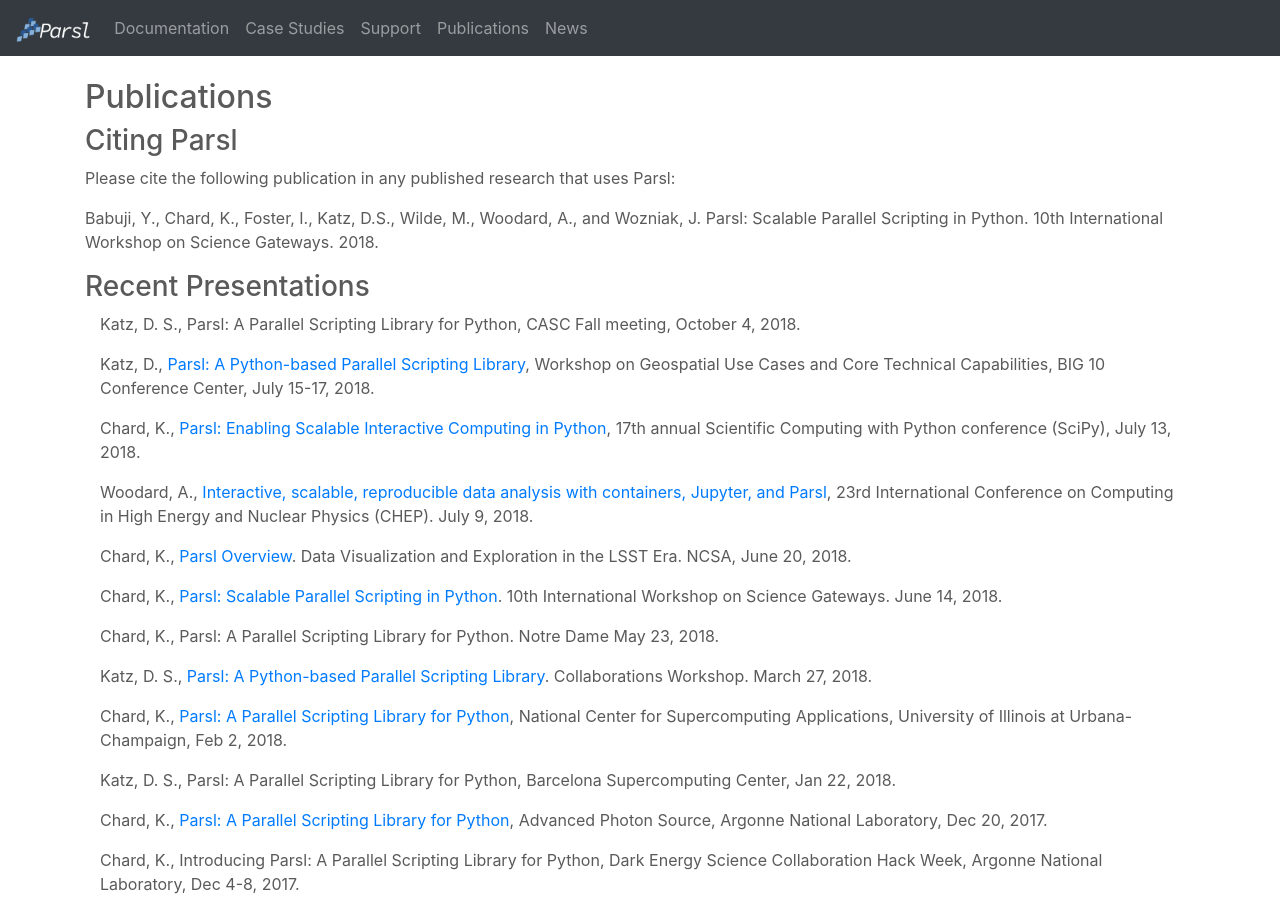
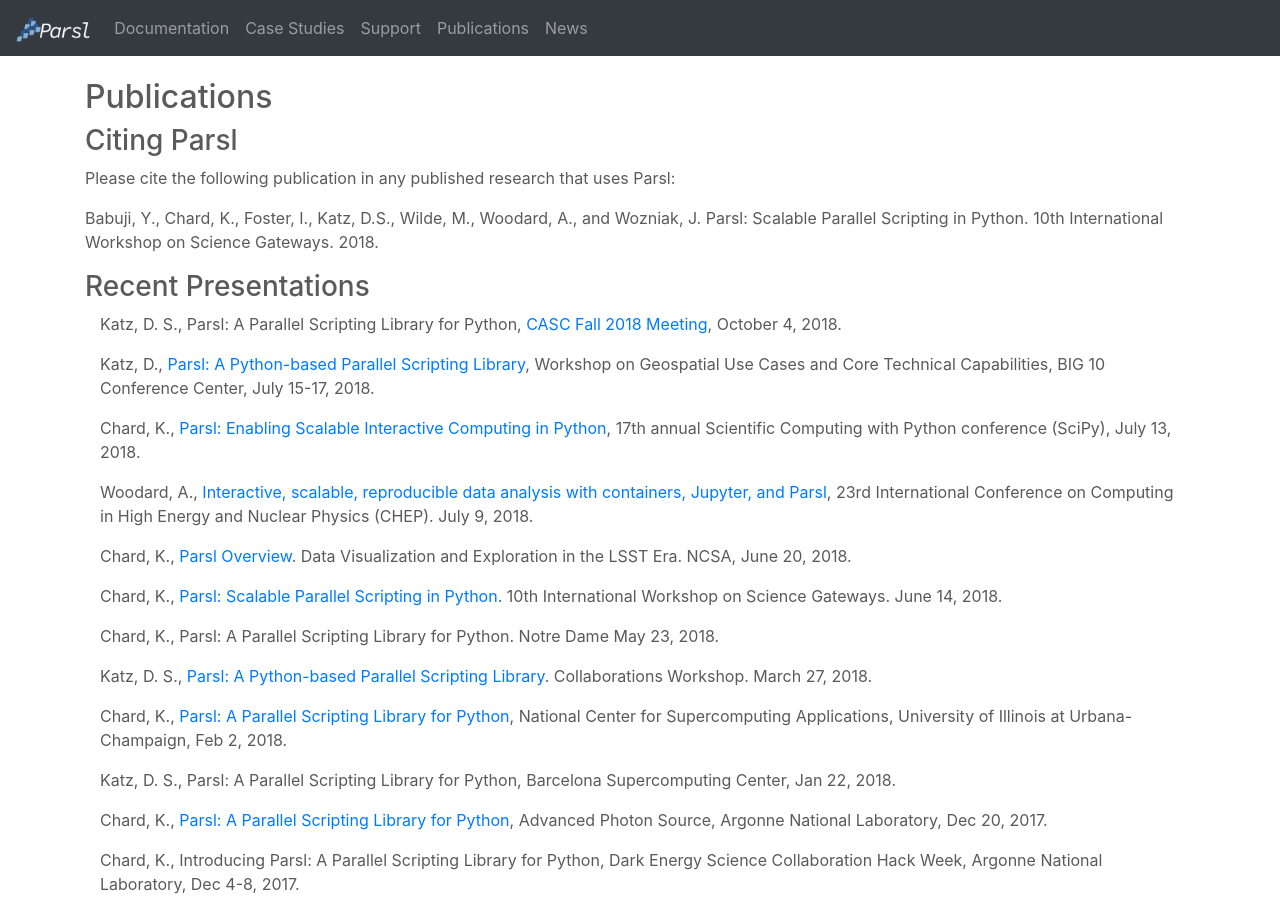
Before and after one commit to Parsl/parsl.github.io, a Jekyll site: the page built from publications.html, in a window 1280 px wide and 900 px high. Built offline with Jekyll 4.4.1, drawn with Linux system fonts in a browser that asks for light colours.

Commit message:
Update publications.html

```diff
--- a/publications.html
+++ b/publications.html
@@ -142,7 +142,7 @@
                 <div class="media col-sm-12">
                     <div class="media-body">
                         <p>Katz, D. S., Parsl: A Parallel Scripting Library for Python</a>,
-                        CASC Fall meeting,
+			<a href="https://casc.org/events/EventDetails.aspx?id=1056296">CASC Fall 2018 Meeting</a>,
                         October 4, 2018.</p>
                         <p>Katz, D., <a href="http://gsi.cigi.illinois.edu/workshop2/agenda/">Parsl: A Python-based Parallel Scripting Library</a>,
 			Workshop on Geospatial Use Cases and Core Technical Capabilities, BIG 10 Conference Center, July 15-17, 2018.</p>
```
